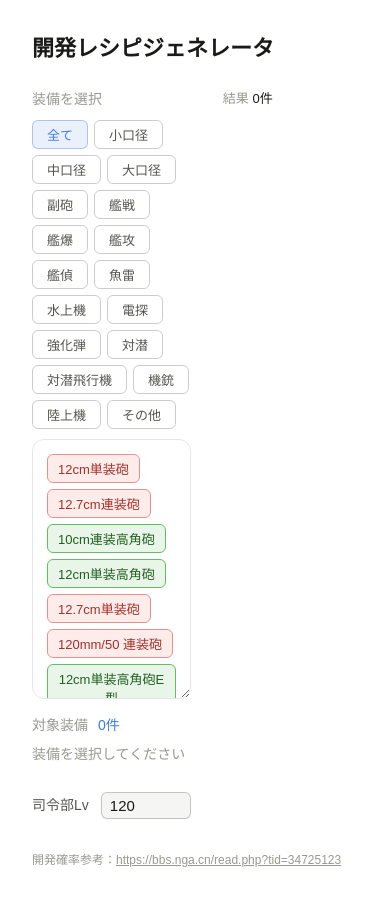
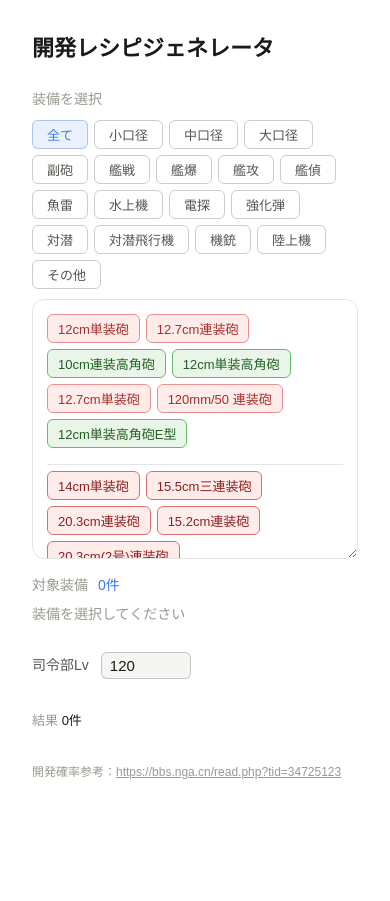
Before and after one commit to iora339/kc-dev-gen, a React (Vite) app: page / in a window 390 px wide. After the commit the page ends 844 px from the top, so only its background shows below. Built offline with nearby package versions, Linux system fonts and the light colour scheme.

Commit message:
縦長画面(モバイル)では装備選択と結果を1カラムで表示
main-gridクラスに切り出し、700px以下でgrid-template-columnsを
1frに切り替えるメディアクエリを追加

```diff
--- a/src/App.tsx
+++ b/src/App.tsx
@@ -96,7 +96,7 @@ if (error) return <div style={{ padding: "2rem", color: "var(--text-danger)" }}>
   return (
     <div style={{ padding: "2rem", fontFamily: "var(--font-sans)", maxWidth: 1100, margin: "0 auto" }}>
       <h1 style={{ fontSize: 22, fontWeight: 600, color: "var(--text-primary)", margin: "0 0 1.5rem" }}>開発レシピジェネレータ</h1>
-      <div style={{ display: "grid", gridTemplateColumns: "1fr 1fr", gap: "2rem", alignItems: "start" }}>
+      <div className="main-grid" style={{ display: "grid", gap: "2rem", alignItems: "start" }}>
         <div>
           <EquipmentSelector
             equipment={data.equipment}
--- a/src/index.css
+++ b/src/index.css
@@ -65,3 +65,13 @@ button {
   background: var(--border-strong);
   border-radius: 2px;
 }
+
+.main-grid {
+  grid-template-columns: 1fr 1fr;
+}
+
+@media (max-width: 700px) {
+  .main-grid {
+    grid-template-columns: 1fr;
+  }
+}
```
